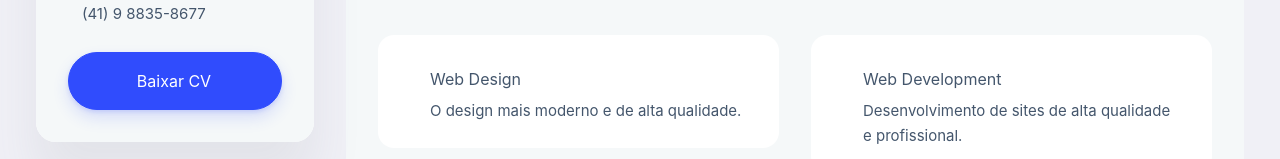
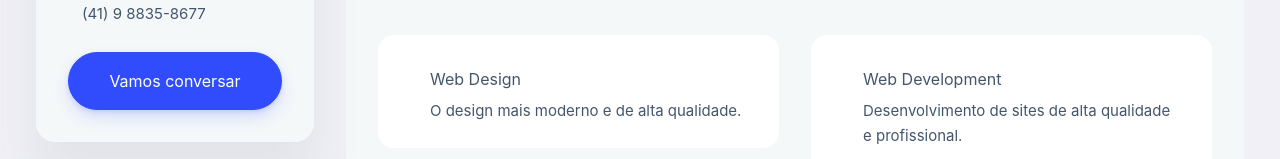
Before and after one commit to vinicius-jordao/me, a Next.js app: page / in a window 1280 px wide. Shown: the part 511-670 px from the top of the page. Built offline with nearby package versions, Linux system fonts and the light colour scheme.

Commit message:
change btn

```diff
--- a/pages/index.js
+++ b/pages/index.js
@@ -71,8 +71,8 @@ export default function Home() {
                                         </li>
                                     </ul>
                                     <a href="" className="btn">
-                                        <ion-icon name="arrow-down"></ion-icon>
-                                        <span>Baixar CV</span>
+                                        <span>Vamos conversar</span>
+                                        <ion-icon name="arrow-forward"></ion-icon>
                                     </a>
                                 </div>
                             </div>
--- a/styles/globals.css
+++ b/styles/globals.css
@@ -360,8 +360,7 @@ main .profile .information .btn:hover {
 }
 
 main .profile .information .btn ion-icon {
-    margin: -20px -10px;
-    margin-right: 8px;
+    margin: -20px -8px -20px 8px;
     font-size: 20px;
 }
 
```
